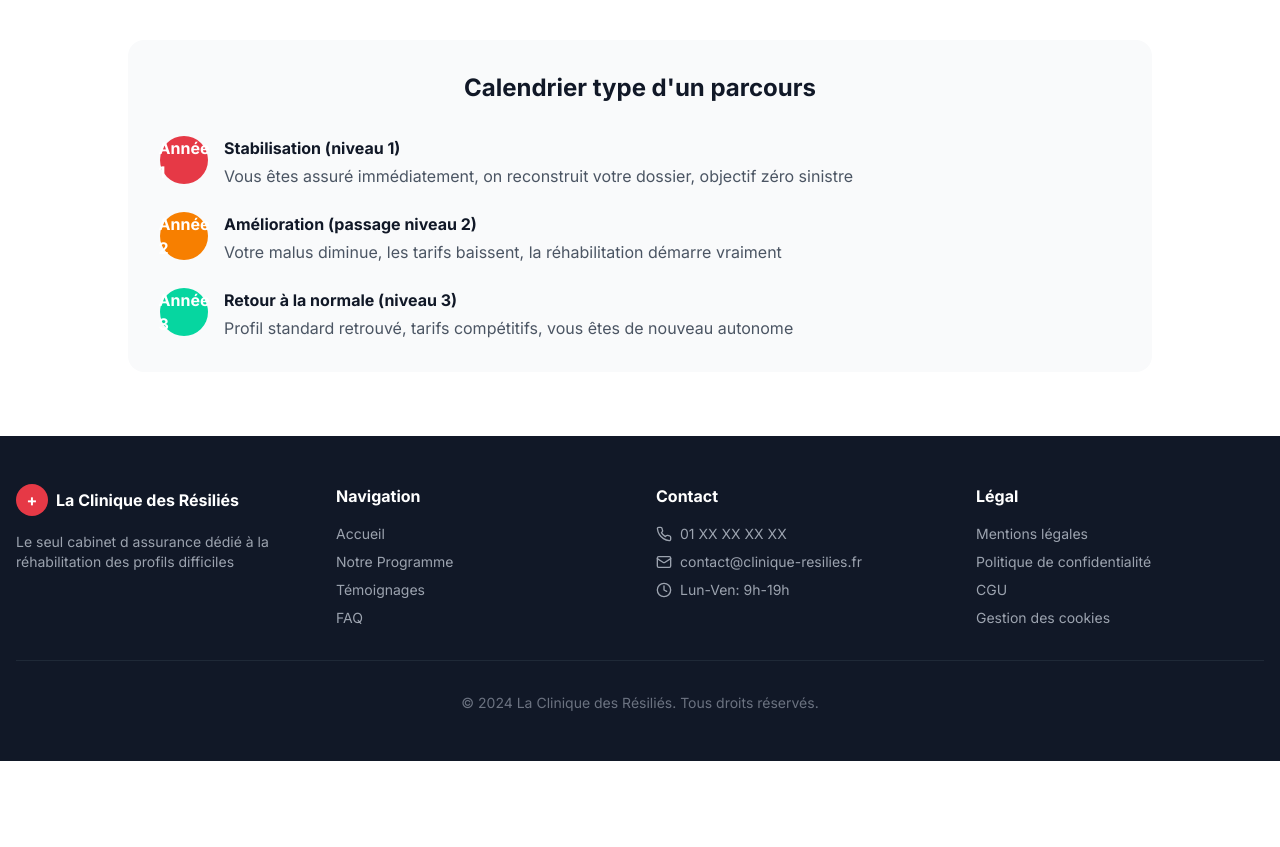
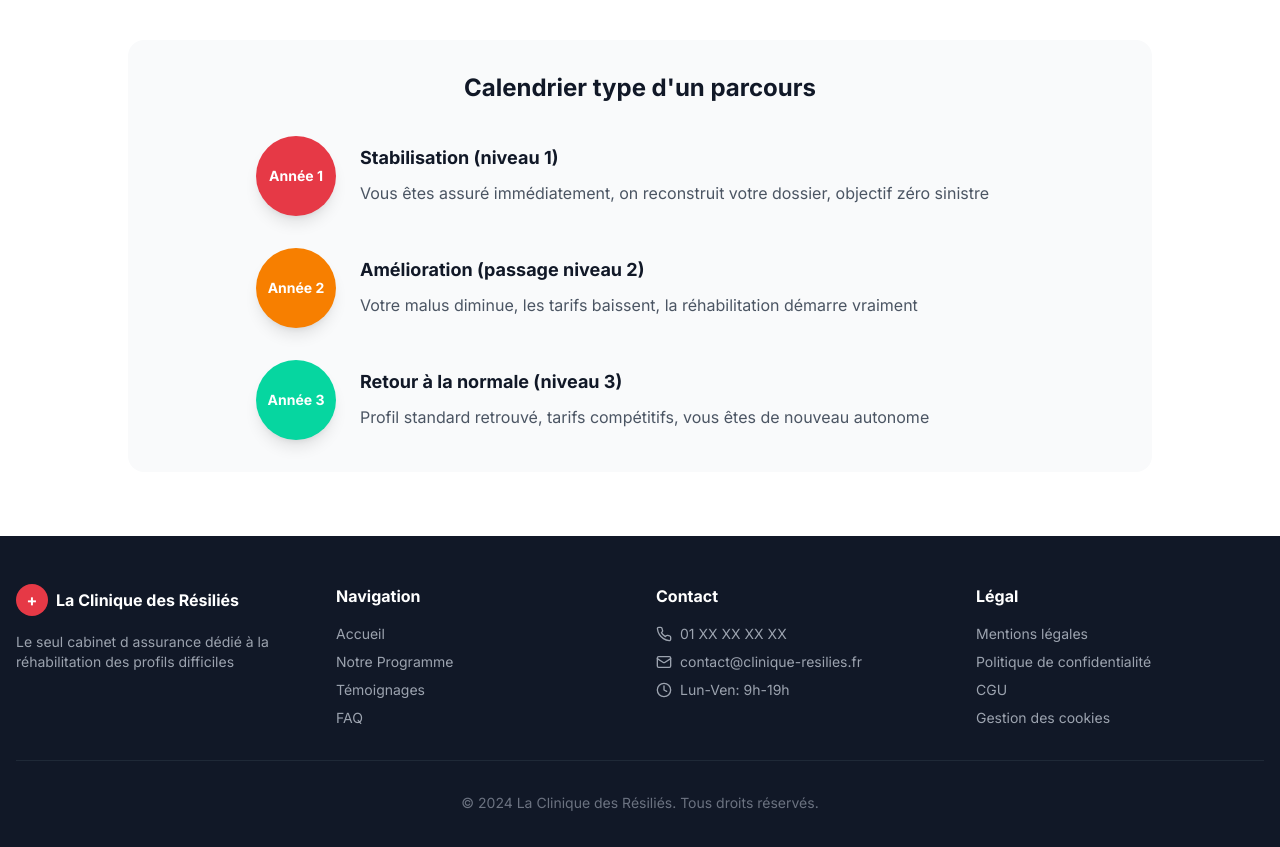
Before and after one commit to radomalala/drassurance, a React (Vite) app: page /programme in a window 1280 px wide. Shown: the part 1980-2827 px from the top of the page. Before the commit the page ends 2741 px from the top, so only its background shows below. Built offline with nearby package versions, Linux system fonts and the light colour scheme.

Commit message:
feat(copy): humanize all page content with French typography, natural tone, and improved timeline UX

```diff
--- a/src/pages/Programme.tsx
+++ b/src/pages/Programme.tsx
@@ -43,21 +43,25 @@ export default function Programme(){
 
         <div className="mt-16 bg-gray-50 rounded-2xl p-8">
           <h3 className="text-2xl font-bold text-center text-gray-900 mb-8">Calendrier type d'un parcours</h3>
+          <div className="max-w-3xl mx-auto">
             {[
               {year:'Année 1', title:'Stabilisation (niveau 1)', desc:'Vous êtes assuré immédiatement, on reconstruit votre dossier, objectif zéro sinistre', bg:'bg-urgent-red'},
               {year:'Année 2', title:'Amélioration (passage niveau 2)', desc:'Votre malus diminue, les tarifs baissent, la réhabilitation démarre vraiment', bg:'bg-progress-orange'},
               {year:'Année 3', title:'Retour à la normale (niveau 3)', desc:'Profil standard retrouvé, tarifs compétitifs, vous êtes de nouveau autonome', bg:'bg-progress-green'},
             ].map((t,i)=> (
-            <div key={i} className="flex items-start gap-4 mb-6 last:mb-0">
-              <div className={`w-12 h-12 ${t.bg} rounded-full flex items-center justify-center text-white font-bold flex-shrink-0`}>{t.year}</div>
-              <div>
-                <h4 className="font-bold text-gray-900 mb-1">{t.title}</h4>
-                <p className="text-gray-600">{t.desc}</p>
+              <div key={i} className="flex items-start gap-6 mb-8 last:mb-0">
+                <div className={`w-20 h-20 ${t.bg} rounded-full flex items-center justify-center text-white font-bold flex-shrink-0 text-sm shadow-lg`}>
+                  <span className="text-center leading-tight">{t.year}</span>
+                </div>
+                <div className="flex-1 pt-2">
+                  <h4 className="font-bold text-gray-900 mb-2 text-lg">{t.title}</h4>
+                  <p className="text-gray-600 leading-relaxed">{t.desc}</p>
                 </div>
               </div>
             ))}
           </div>
         </div>
       </div>
+    </div>
   )
 }
```
Lines whose indentation alone changed are shown as unchanged.
